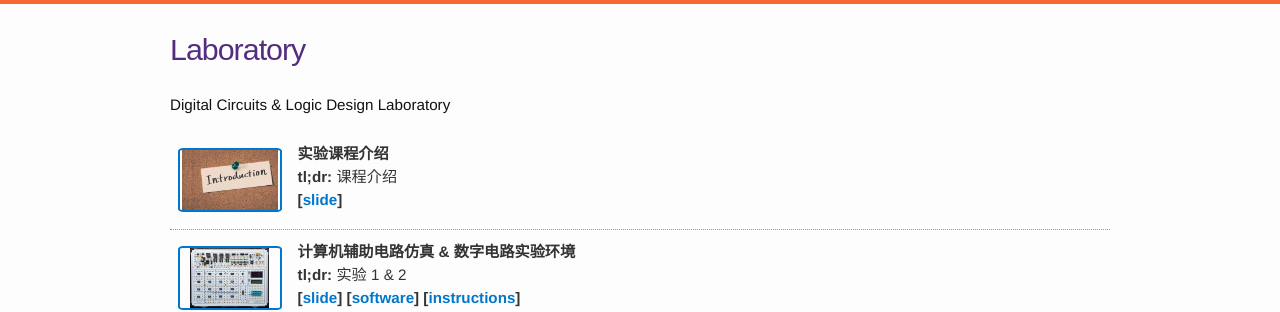
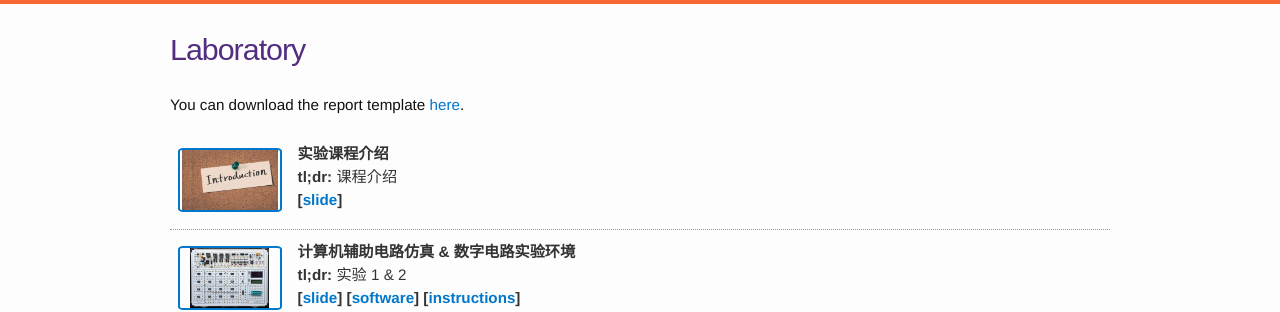
Before and after one commit to huangqy89/dc-2025, a Jekyll site: the page built from laboratories.md, in a window 1280 px wide. Shown: the part 142-454 px from the top of the page. Built offline with Jekyll 4.4.1, drawn with Linux system fonts in a browser that asks for light colours; nearby versions of some CDN libraries; some web fonts are replaced.

Commit message:
Add report template

```diff
--- a/laboratories.md
+++ b/laboratories.md
@@ -3,4 +3,4 @@ layout: laboratories
 title: Laboratory
 permalink: /laboratories/
 ---
-Digital Circuits & Logic Design Laboratory
+You can download the report template [here](/dc-2025/static_files/laboratory/数字电路与逻辑设计实验报告模板.docx).
```
Also changed, not shown: Gemfile.lock (added), 1 other file.
